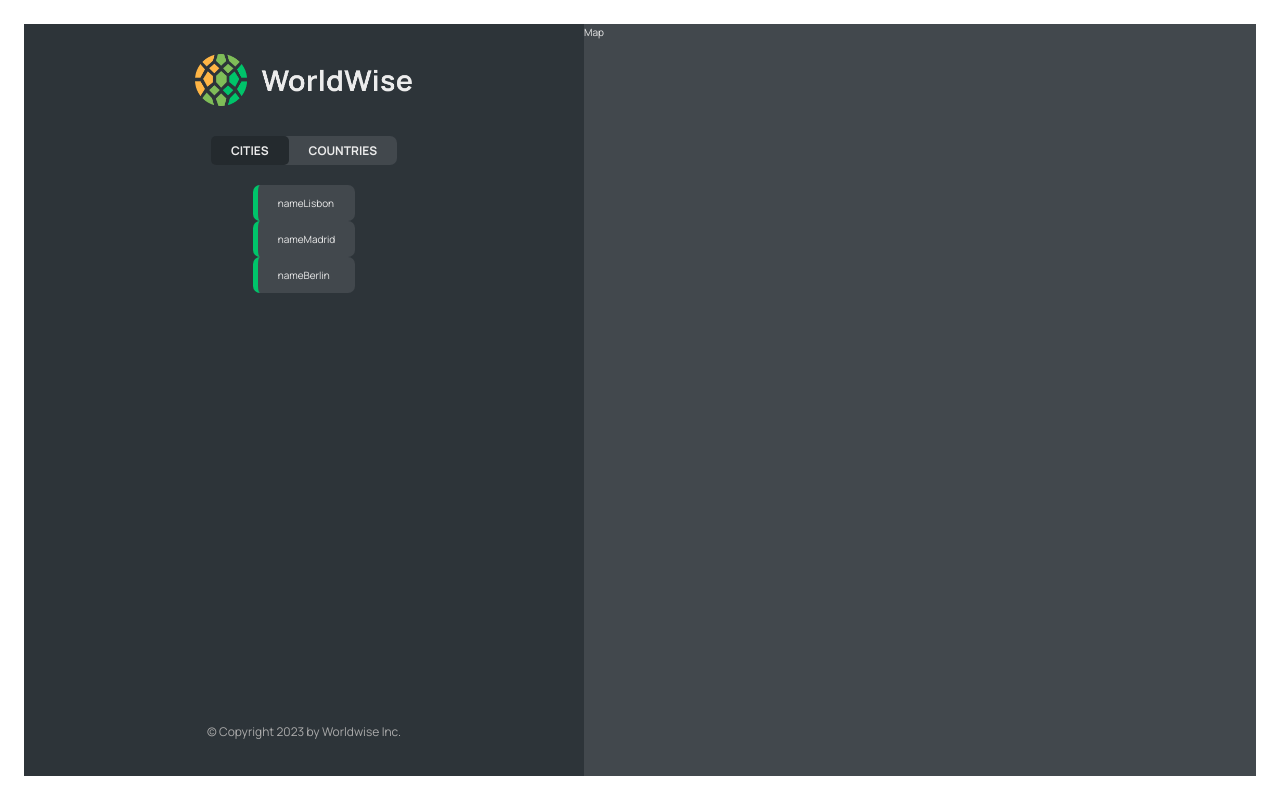
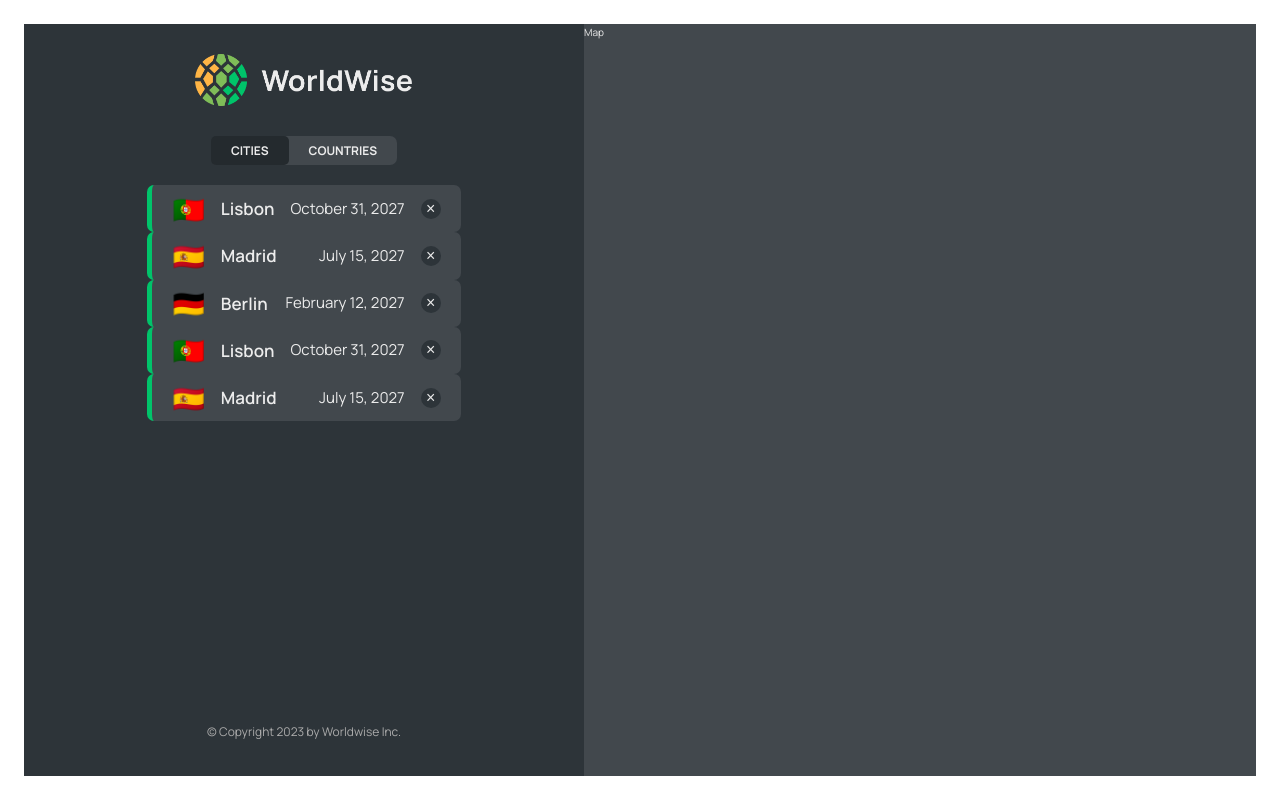
Before and after one commit to MakoDoli/worldwise, a React (Vite) app: page /app/cities in a window 1280 px wide. Built offline with nearby package versions, Linux system fonts and the light colour scheme; data requests are answered from the project's data file.

Commit message:
feat: add countries list

```diff
--- a/data/cities.json
+++ b/data/cities.json
@@ -35,6 +35,30 @@
         "lng": 13.376933665713324
       },
       "id": 98443197
+    },
+    {
+      "cityName": "Lisbon",
+      "country": "Portugal",
+      "emoji": "🇵🇹",
+      "date": "2027-10-31T15:59:59.138Z",
+      "notes": "My favorite city so far!",
+      "position": {
+        "lat": 38.727881642324164,
+        "lng": -9.140900099907554
+      },
+      "id": 7330385
+    },
+    {
+      "cityName": "Madrid",
+      "country": "Spain",
+      "emoji": "🇪🇸",
+      "date": "2027-07-15T08:22:53.976Z",
+      "notes": "",
+      "position": {
+        "lat": 40.46635901755316,
+        "lng": -3.7133789062500004
+      },
+      "id": 178067
     }
   ]
 }
--- a/src/App.jsx
+++ b/src/App.jsx
@@ -8,6 +8,7 @@
 import Login from "./pages/Login";
 import CityList from "./components/CityList";
 import { useEffect, useState } from "react";
+import CountriesList from "./components/CountriesList";
 
 const URL = "http://localhost:8000/cities";
 
@@ -47,7 +48,10 @@
             path="cities"
             element={<CityList cities={cities} isLoading={isLoading} />}
           ></Route>
-          <Route path="countries" element={<p>List of countires</p>}></Route>
+          <Route
+            path="countries"
+            element={<CountriesList cities={cities} isLoading={isLoading} />}
+          ></Route>
           <Route path="form" element={<p>Form</p>}></Route>
         </Route>
         <Route path="*" element={<PageNotFound />} />
--- a/src/components/CityItem.jsx
+++ b/src/components/CityItem.jsx
@@ -1,6 +1,21 @@
 /* eslint-disable react/prop-types */
 import styles from "./CityItem.module.css";
+const formatDate = (date) =>
+  new Intl.DateTimeFormat("en", {
+    day: "numeric",
+    month: "long",
+    year: "numeric",
+    // weekday: "long",
+  }).format(new Date(date));
+export default function CityItem({ city }) {
+  const { cityName, emoji, date } = city;
 
-export default function CityItem({ city }) {
-  return <li className={styles.cityItem}>name{city.cityName}</li>;
+  return (
+    <li className={styles.cityItem}>
+      <span className={styles.emoji}>{emoji}</span>
+      <h3 className={styles.name}>{cityName}</h3>
+      <time className={styles.date}>{formatDate(date)}</time>
+      <button className={styles.deleteBtn}>&times;</button>
+    </li>
+  );
 }
--- a/src/components/CityList.jsx
+++ b/src/components/CityList.jsx
@@ -3,11 +3,12 @@
 import CityItem from "./CityItem";
 import styles from "./CityList.module.css";
 import Spinner from "./Spinner";
+import Message from "./Message";
 export default function CityList({ cities, isLoading }) {
   console.log(cities);
   if (isLoading) return <Spinner />;
   if (!cities.length) {
-    return <p>No cities available.</p>; // or any placeholder component
+    return <Message message={"Add your first city by clicking on map"} />;
   }
   return (
     <ul className={styles.cityLIst}>
--- /dev/null
+++ b/src/components/CountriesList.jsx
@@ -0,0 +1,27 @@
+/* eslint-disable react/prop-types */
+import CityItem from "./CityItem";
+import styles from "./CountryList.module.css";
+import Spinner from "./Spinner";
+import Message from "./Message";
+import CountryItem from "./CountryItem";
+export default function CountriesList({ cities, isLoading }) {
+  console.log(cities);
+  if (isLoading) return <Spinner />;
+  if (!cities.length) {
+    return <Message message={"Add your first city by clicking on map"} />;
+  }
+
+  const countries = cities.reduce((arr, city) => {
+    if (!arr.map((el) => el.country).includes(city.country))
+      return [...arr, { country: city.country, emoji: city.emoji }];
+    else return arr;
+  }, []);
+  return (
+    <ul className={styles.countryList}>
+      {countries.map((country) => (
+        // eslint-disable-next-line react/jsx-key
+        <CountryItem country={country} key={country.id} />
+      ))}
+    </ul>
+  );
+}
```
